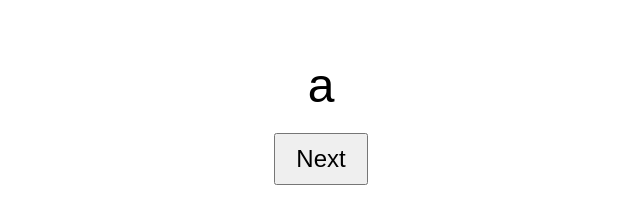
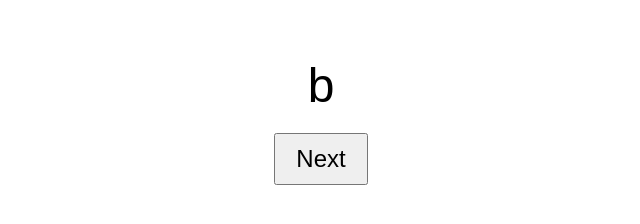
Before and after one commit to dtomas31416/speaker_rotation_info_test, a plain HTML site: page index.html in a window 1280 px wide. Both pictures are taken after a click on the button "Next". Shown: the full height of the page, 319-959 px from the left. Drawn offline with Linux system fonts and the light colour scheme.

Commit message:
Update index.html

```diff
--- a/index.html
+++ b/index.html
@@ -32,4 +32,18 @@
         var index = 0;
 
         // Reference to the display element and button
-        var
+        var display = document.getElementById('stringDisplay');
+        var button = document.getElementById('cycleButton');
+
+        // Event listener for the button click
+        button.addEventListener('click', function() {
+            // Increment index and wrap around if necessary
+            index = (index + 1) % strings.length;
+
+            // Update the displayed string
+            display.textContent = strings[index];
+        });
+    </script>
+
+</body>
+</html>
```
